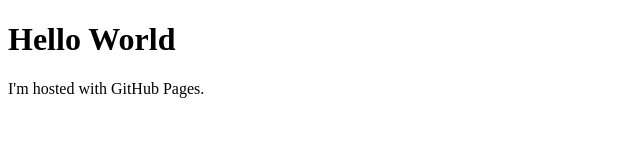
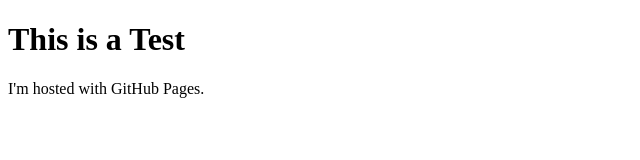
Before and after one commit to murphyc/murphyc.github.io, a plain HTML site: page index.html in a window 1280 px wide. Shown: the whole page, without its empty margins (0-640 px from the left). Drawn offline with Linux system fonts and the light colour scheme.

Commit message:
Update index.html

```diff
--- a/index.html
+++ b/index.html
@@ -1,7 +1,7 @@
 <!DOCTYPE html>
 <html>
 <body>
-<h1>Hello World</h1>
+<h1>This is a Test</h1>
 <p>I'm hosted with GitHub Pages.</p>
 </body>
 </html>
```
